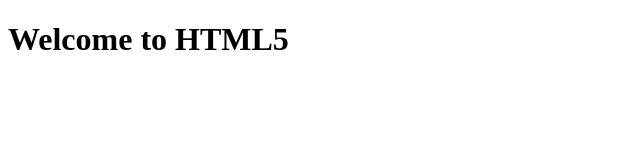
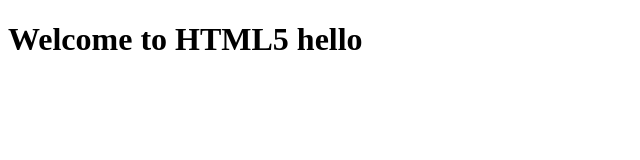
Before and after one commit to kesava07/test-git, a plain HTML site: page index.html in a window 1280 px wide. Shown: the whole page, without its empty margins (0-640 px from the left). Drawn offline with Linux system fonts and the light colour scheme.

Commit message:
test commit

```diff
--- a/index.html
+++ b/index.html
@@ -7,6 +7,6 @@
     <title>Document</title>
 </head>
 <body>
-    <h1>Welcome to HTML5</h1>
+    <h1>Welcome to HTML5 hello</h1>
 </body>
 </html>
```
